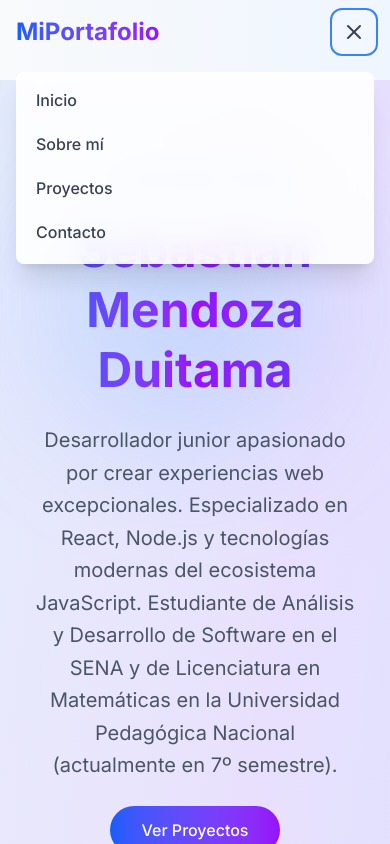
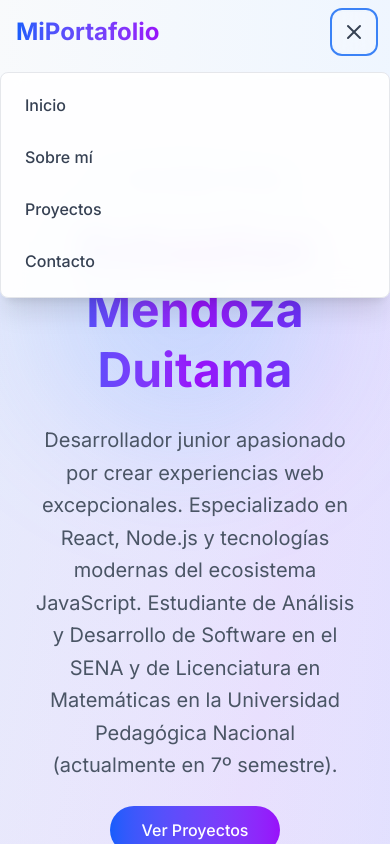
Before and after one commit to RumiSoftware2/Portfolio, a React (Vite) app: page / in a window 390 px wide. Both pictures are taken after a click on the button "Toggle menu". Shown: the top 844 px of the page. Built offline with nearby package versions, Linux system fonts and the light colour scheme.

Commit message:
Fix mobile navigation: improve menu functionality and scroll behavior

```diff
--- a/src/components/Navbar.jsx
+++ b/src/components/Navbar.jsx
@@ -23,9 +23,16 @@ function Navbar() {
   ];
 
   const scrollToSection = (sectionId) => {
+    console.log('Scrolling to:', sectionId); // Debug log
     const element = document.getElementById(sectionId);
     if (element) {
-      element.scrollIntoView({ behavior: 'smooth' });
+      console.log('Element found:', element); // Debug log
+      element.scrollIntoView({
+        behavior: 'smooth',
+        block: 'start'
+      });
+    } else {
+      console.log('Element not found for ID:', sectionId); // Debug log
     }
     setOpen(false);
   };
@@ -76,8 +83,11 @@ function Navbar() {
 
           {/* Mobile Menu Button */}
           <motion.button
-            className="md:hidden p-2 rounded-lg bg-white/20 backdrop-blur-sm"
-            onClick={() => setOpen(!open)}
+            className="md:hidden p-2 rounded-lg bg-white/20 backdrop-blur-sm z-50"
+            onClick={() => {
+              console.log('Menu button clicked, current state:', open); // Debug log
+              setOpen(!open);
+            }}
             whileTap={{ scale: 0.95 }}
             aria-label="Toggle menu"
           >
@@ -111,22 +121,26 @@ function Navbar() {
         <AnimatePresence>
           {open && (
             <motion.div
-              className="md:hidden"
-              initial={{ opacity: 0, height: 0 }}
-              animate={{ opacity: 1, height: 'auto' }}
-              exit={{ opacity: 0, height: 0 }}
+              className="md:hidden absolute top-full left-0 right-0 z-40"
+              initial={{ opacity: 0, y: -10 }}
+              animate={{ opacity: 1, y: 0 }}
+              exit={{ opacity: 0, y: -10 }}
               transition={{ duration: 0.3 }}
             >
-              <div className="px-2 pt-2 pb-3 space-y-1 bg-white/90 backdrop-blur-md rounded-lg mt-2 shadow-xl">
+              <div className="px-2 pt-2 pb-3 space-y-1 bg-white/95 backdrop-blur-md rounded-lg mt-2 shadow-xl border border-gray-200">
                 {navItems.map((item, index) => (
                   <motion.button
                     key={item.id}
-                    onClick={() => scrollToSection(item.id)}
-                    className="block w-full text-left px-3 py-2 rounded-md text-gray-700 hover:text-blue-600 hover:bg-blue-50 font-medium transition-all duration-200"
+                    onClick={() => {
+                      console.log('Mobile menu item clicked:', item.id); // Debug log
+                      scrollToSection(item.id);
+                    }}
+                    className="block w-full text-left px-4 py-3 rounded-lg text-gray-700 hover:text-blue-600 hover:bg-blue-50 font-medium transition-all duration-200 active:bg-blue-100"
                     initial={{ opacity: 0, x: -20 }}
                     animate={{ opacity: 1, x: 0 }}
                     transition={{ delay: index * 0.1 }}
                     whileHover={{ x: 5 }}
+                    whileTap={{ scale: 0.98 }}
                   >
                     {item.label}
                   </motion.button>
--- a/src/index.css
+++ b/src/index.css
@@ -3,7 +3,14 @@
 /* Global Styles */
 html {
   scroll-behavior: smooth;
-  scroll-padding-top: 5rem;
+  scroll-padding-top: 6rem; /* Increased for better mobile navigation */
+}
+
+/* Mobile specific scroll padding */
+@media (max-width: 768px) {
+  html {
+    scroll-padding-top: 5rem;
+  }
 }
 
 body {
```
